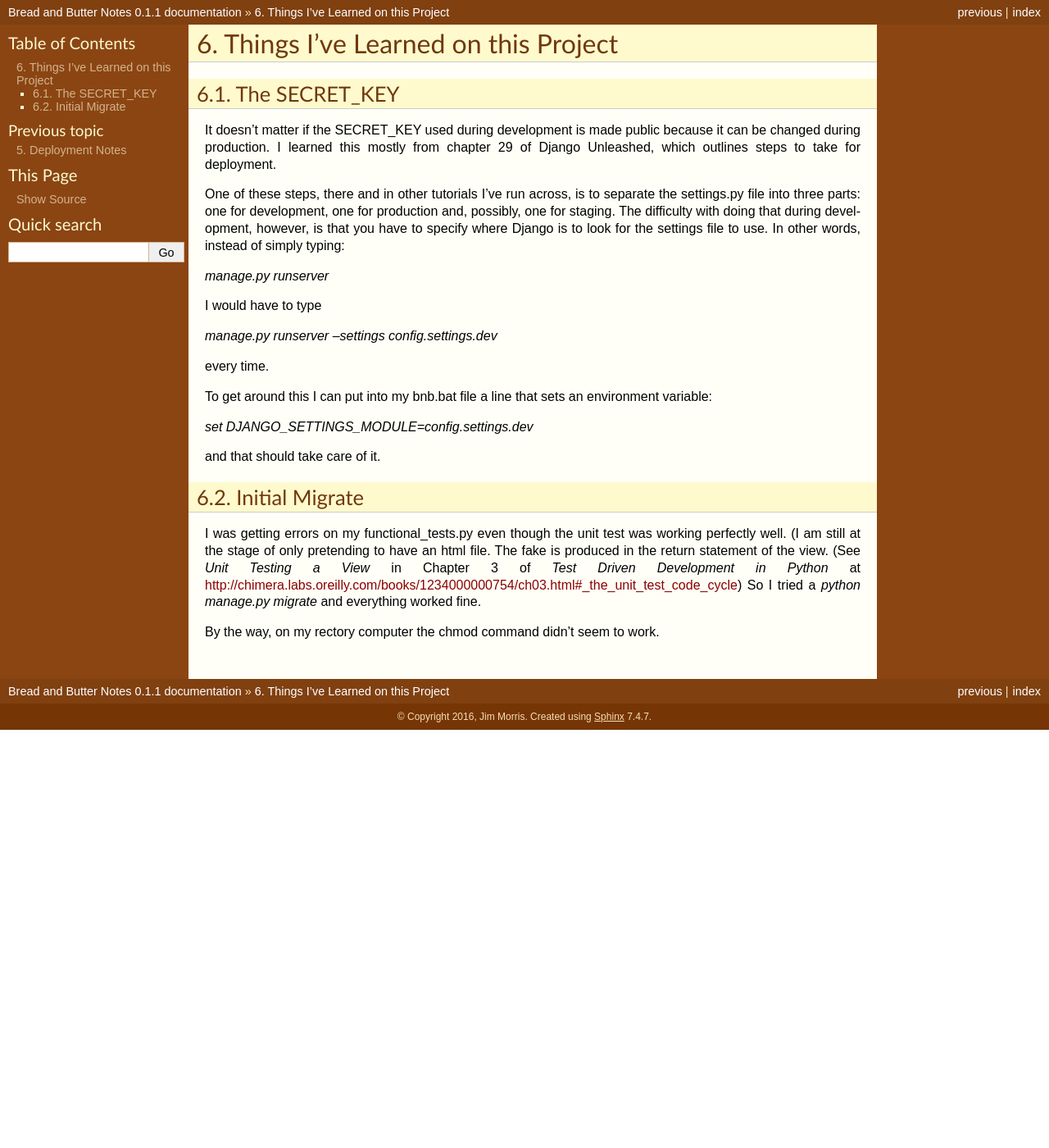
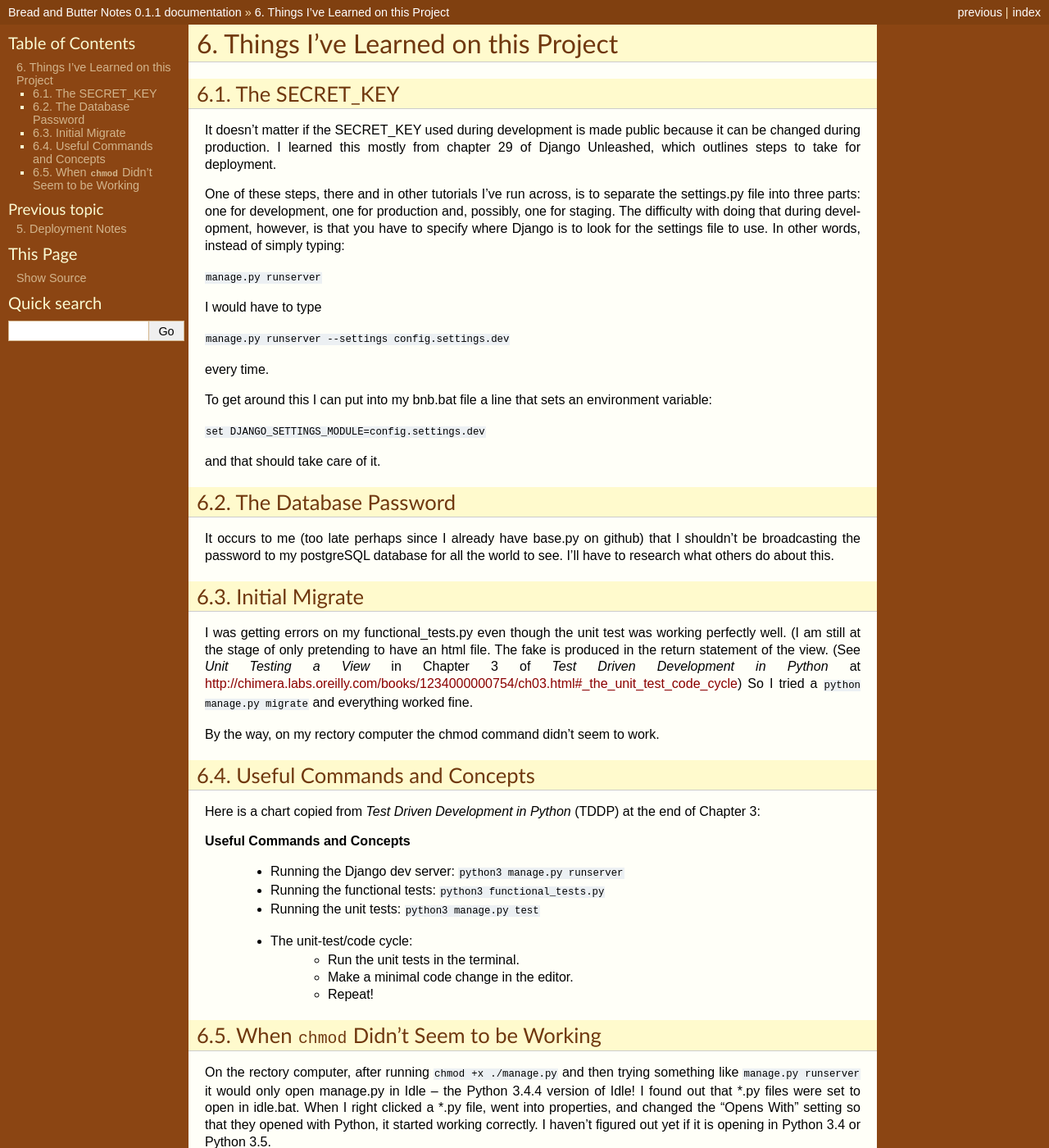
Before and after one commit to JMorris1575/breadandbutter, a Sphinx documentation site: the page built from docs/learning.rst, in a window 1280 px wide and 1400 px high. Shown: the whole window at 82% size. Built offline with Sphinx 7.4.7, drawn with Linux system fonts in a browser that asks for light colours.

```diff
--- a/docs/learning.rst
+++ b/docs/learning.rst
@@ -12,19 +12,26 @@
 development, however, is that you have to specify where Django is to look for the settings file to use.  In other words,
 instead of simply typing:
 
-`manage.py runserver`
+``manage.py runserver``
 
 I would have to type
 
-`manage.py runserver --settings config.settings.dev`
+``manage.py runserver --settings config.settings.dev``
 
 every time.
 
 To get around this I can put into my bnb.bat file a line that sets an environment variable:
 
-`set DJANGO_SETTINGS_MODULE=config.settings.dev`
+``set DJANGO_SETTINGS_MODULE=config.settings.dev``
 
 and that should take care of it.
+
+The Database Password
+---------------------
+
+It occurs to me (too late perhaps since I already have base.py on github) that I shouldn't be broadcasting the
+password to my postgreSQL database for all the world to see.  I'll have to research what others do about this.
+
 
 Initial Migrate
 ---------------
@@ -33,6 +40,30 @@
 at the stage of only pretending to have an html file. The fake is produced in the return statement of the view.  (See
 *Unit Testing a View* in Chapter 3 of *Test Driven Development in Python* at
 http://chimera.labs.oreilly.com/books/1234000000754/ch03.html#_the_unit_test_code_cycle)
-So I tried a `python manage.py migrate` and everything worked fine.
+So I tried a ``python manage.py migrate`` and everything worked fine.
 
 By the way, on my rectory computer the chmod command didn't seem to work.
+
+Useful Commands and Concepts
+----------------------------
+
+Here is a chart copied from *Test Driven Development in Python* (TDDP) at the end of Chapter 3:
+
+**Useful Commands and Concepts**
+
+    * Running the Django dev server: ``python3 manage.py runserver``
+    * Running the functional tests: ``python3 functional_tests.py``
+    * Running the unit tests: ``python3 manage.py test``
+    * The unit-test/code cycle:
+        * Run the unit tests in the terminal.
+        * Make a minimal code change in the editor.
+        * Repeat!
+
+When ``chmod`` Didn't Seem to be Working
+----------------------------------------
+
+On the rectory computer, after running ``chmod +x ./manage.py`` and then trying something like ``manage.py runserver``
+it would only open manage.py in Idle -- the Python 3.4.4 version of Idle!  I found out that \*.py files were set to open
+in idle.bat.  When I right clicked a \*.py file, went into properties, and changed the "Opens With" setting so that they
+opened with Python, it started working correctly.  I haven't figured out yet if it is opening in Python 3.4 or Python
+3.5.
--- a/docs/preliminaries.rst
+++ b/docs/preliminaries.rst
@@ -373,10 +373,8 @@
 #. Create and move to the project folder and create a project::
     ``django-admin startproject <project_name>``
 
-#. Change the name of the inner folder whose name matches the project
-    name and modify manage.py (and wsgi.py?) accordingly:
-    ``os.environ.setdefault("DJANGO_SETTINGS_MODULE", "<project_name>.settings")``
-    changes to:
+#. Change the name of the inner folder whose name matches the project name and modify manage.py (and wsgi.py?)
+    accordingly: ``os.environ.setdefault("DJANGO_SETTINGS_MODULE", "<project_name>.settings")`` changes to:
     ``os.environ.setdefault("DJANGO_SETTINGS_MODULE", "<config_folder_name>.settings")``
 
 #. Make the modifications necessary to use the postgreSQL database:
```
Also changed, not shown: 8 other files.
